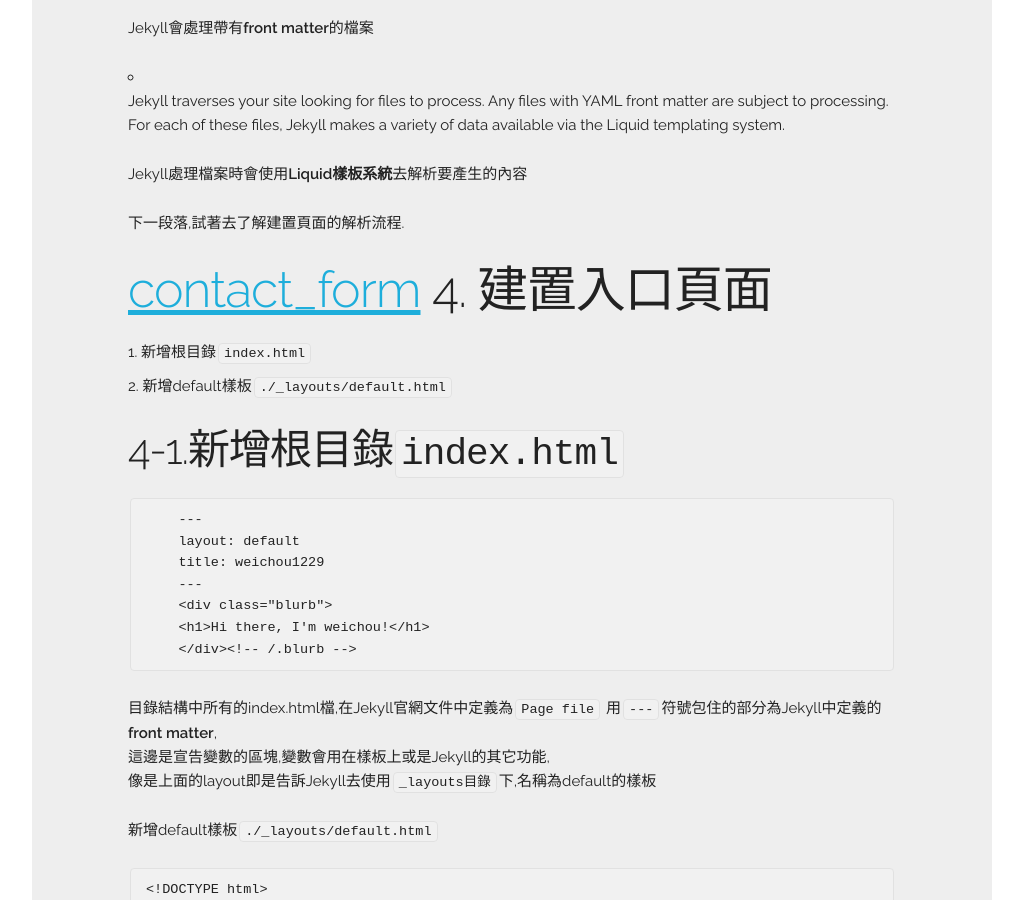
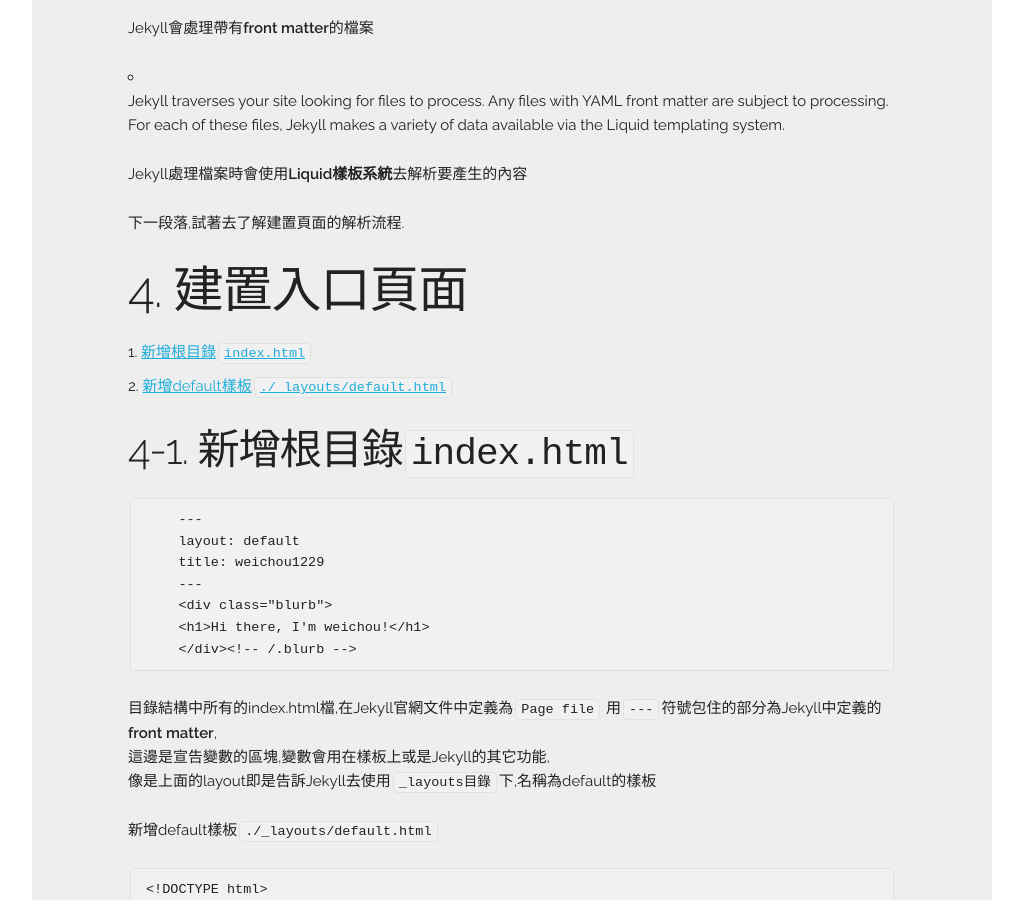
Before and after one commit to weichou1229/weichou.github.io, a Jekyll site: the page built from _posts/blog/2016-07-30-建立自己的-GitHub-Pages-website.md, in a window 1280 px wide and 900 px high, scrolled down 2520 px. Shown: the whole window, without its empty margins (128-1151 px from the left). Built offline with Jekyll 4.4.1, drawn with Linux system fonts in a browser that asks for light colours; comment, search, counter and statistics services are not loaded.

Commit message:
modify page

````diff
--- a/_posts/blog/2016-07-30-建立自己的-GitHub-Pages-website.md
+++ b/_posts/blog/2016-07-30-建立自己的-GitHub-Pages-website.md
@@ -9,10 +9,10 @@ date: 2016-07-30T15:00:00.000Z
 
 本篇紀錄使用**GitHub Pages服務**來建立的部落格的方式
 
-1. [design my wireframe](#1.-design-my-wireframe)
-2. [開一個新的repository](#2)
-3. [建置頁面須知](#3)
-4. [建置入口頁面](#4)
+1. [design my wireframe](#design-my-wireframe)
+2. [開一個新的repository](#開一個新的repository)
+3. [建置頁面須知](#建置頁面須知)
+4. [建置入口頁面](#建置入口頁面)
 
 --------------------------------------------------------------------------------
 
@@ -25,12 +25,12 @@ date: 2016-07-30T15:00:00.000Z
 
 ![big-pic]({{ site.url }}/assets/images/blog-wireframe.jpg)
 
-# []() 2\. 開一個新的repository
+# 2\. 開一個新的repository
 
 用github帳號建立一個repository,名稱為`username.github.io` ,<br>
 以我的例子:`weichou1229.github.io`
 
-# []() 3\. 建置頁面須知
+# 3\. 建置頁面須知
 
 > Jekyll is a simple, blog-aware, static site generator...<br>
 > Jekyll also happens to be the engine behind GitHub Pages...
@@ -71,12 +71,12 @@ date: 2016-07-30T15:00:00.000Z
 
 下一段落,試著去了解建置頁面的解析流程.
 
-# [contact_form]() 4\. 建置入口頁面
+# 4\. 建置入口頁面
 
-1. 新增根目錄`index.html`
-2. 新增default樣板`./_layouts/default.html`
+1. [新增根目錄`index.html`](#新增根目錄`index.html`)
+2. [新增default樣板`./_layouts/default.html`](#新增default樣板`./_layouts/default.html`)
 
-## []() 4-1.新增根目錄`index.html`
+## 4-1\. 新增根目錄`index.html`
 
 ```
     ---
````
